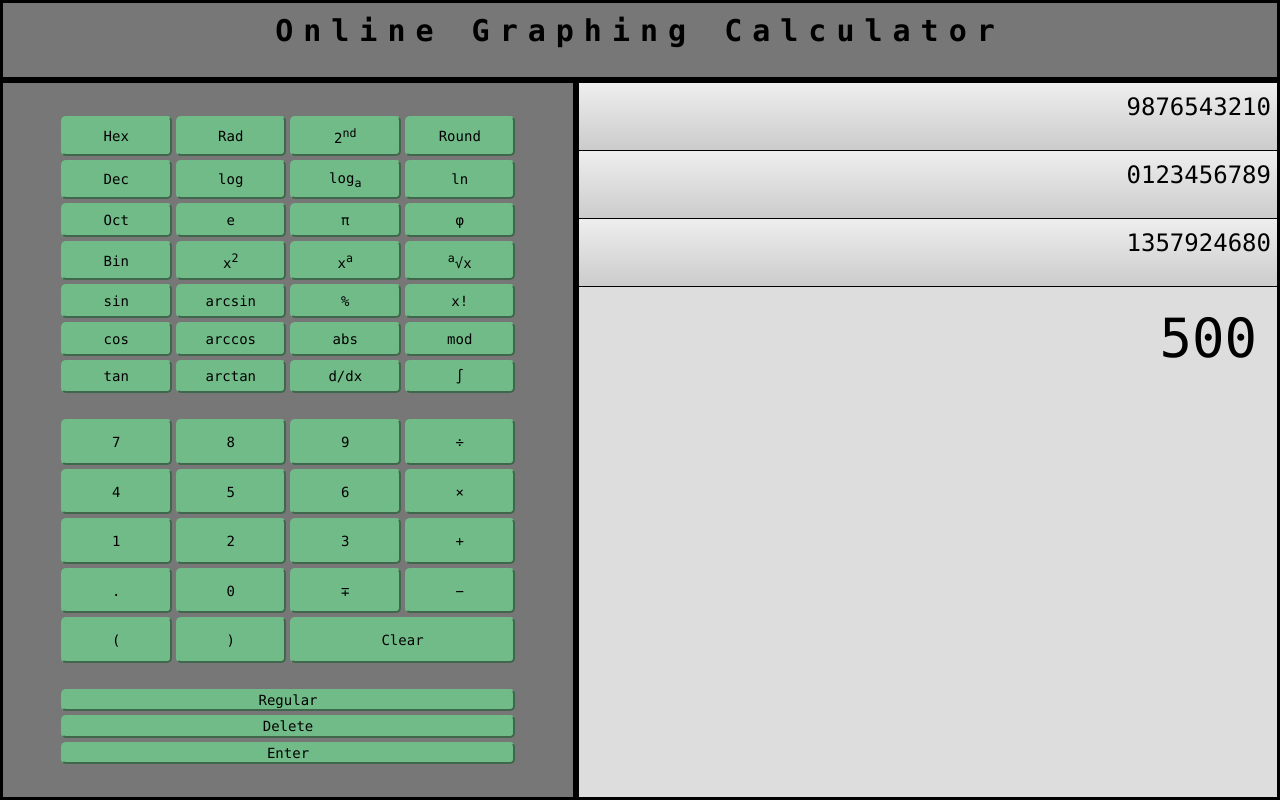
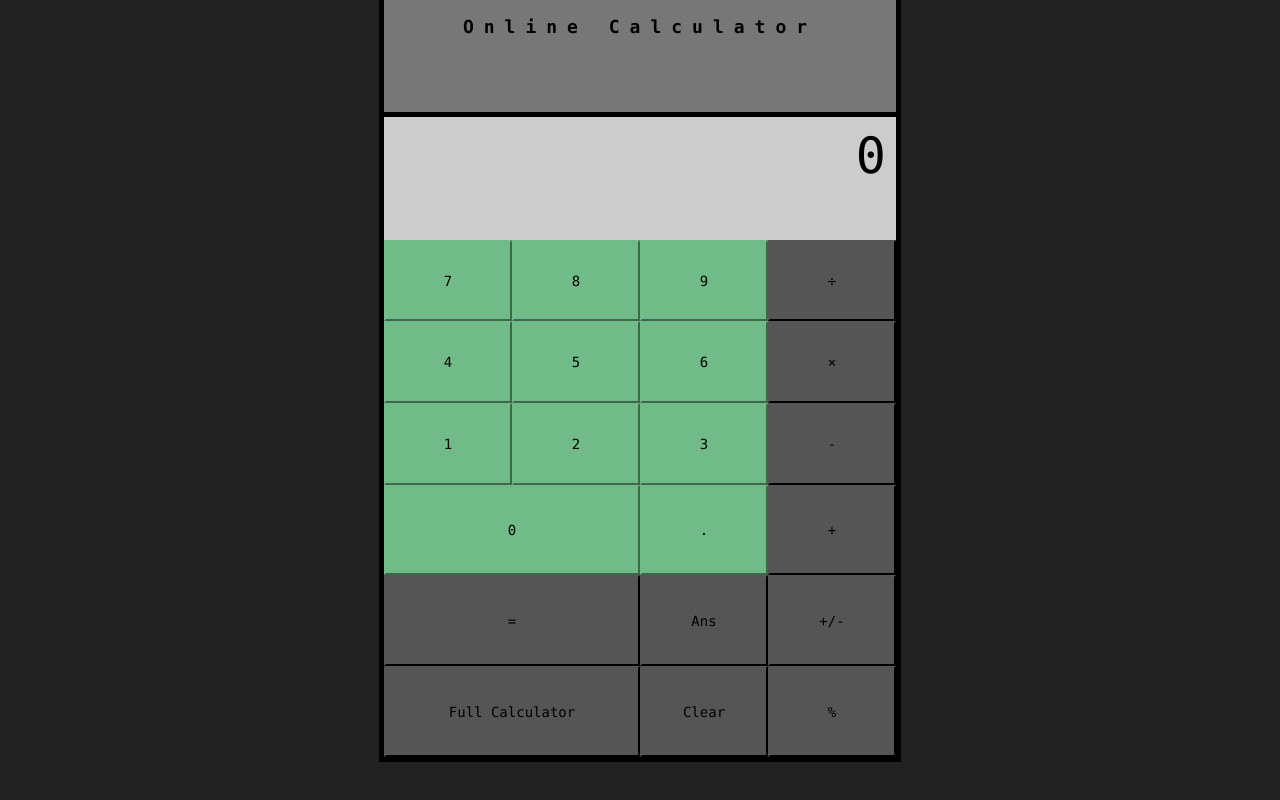
Before and after one commit to penguinbearking/pocket-calculator, a plain HTML site: page index.html in a window 1280 px wide. Drawn offline with Linux system fonts and the light colour scheme.

Commit message:
did stuff

```diff
--- /dev/null
+++ b/cpscripts/cpscript.js
@@ -0,0 +1,73 @@
+//TEXT BOX ON CALC CAN ONLY HOLD 10 CHARACTERS WHEN TEXT IS 50PX and BOX IS 300PX WIDE//
+
+var numstring = '';
+var mem = '0';
+
+function num(number) {
+
+	if(needNewline == true) {
+		mem = numstring;
+		numstring = '';
+		needNewline = false;
+	}
+
+	if(number == '1') {
+		numstring = numstring + "1";
+	}
+	else if(number == '2') {
+		numstring = numstring + "2";
+	}
+	else if(number == '3') {
+		numstring = numstring + "3";
+	}
+	else if(number == '4') {
+		numstring = numstring + "4";
+	}
+	else if(number == '5') {
+		numstring = numstring + "5";
+	}
+	else if(number == '6') {
+		numstring = numstring + "6";
+	}
+	else if(number == '7') {
+		numstring = numstring + "7";
+	}
+	else if(number == '8') {
+		numstring = numstring + "8";
+	}
+	else if(number == '9') {
+		numstring = numstring + "9";
+	}
+	else if(number == '0') {
+		numstring = numstring + "0";
+	}
+	else if(number == 'dec') {
+		numstring = numstring + ".";
+	}
+	else if(number == 'ans') {
+		numstring = numstring + mem;
+	}
+
+	else {
+		numstring = "Error"
+	}
+
+	//Checks that the
+	for (let i=numstring.length-1; i>=0; i++) {
+		let temparr
+		if(numstring[i] == '+' || numstring[i] == '-' || numstring[i] == '*' || numstring[i] == '/') {
+			break;
+		}
+		if(i%3 == 0) {
+			temparr = numstring.split("");
+			temparr.splice(numstring.length-1-i, 0, ',')
+			numstring = '';
+			for (let j=0; j<=temparr.length-1; j++) {
+				numstring = numstring + temparr[j];
+			}
+		}
+	}
+
+	document.getElementById("mathtxt").innerHTML = numstring;
+
+}
--- /dev/null
+++ b/cpstyles/cpstyle.css
@@ -0,0 +1,196 @@
+* {
+	font-family: 'Lucida Console', Monaco, monospace;
+	margin: 0;
+
+}
+
+body {
+
+	width: 100%;
+	height: 100%;
+	position: fixed;
+    background-color: #222222;
+
+}
+
+#header {
+    padding-top: 2vh;
+    padding-bottom: 2vh;
+    height: 10vh;
+    width: 40%;
+    margin: 0 auto;
+    background-color: #777777;
+    text-align: center;
+    border: 5px solid black;
+    border-top: none;
+
+    min-width: 275px;
+    min-height: 50px;
+
+}
+
+#header-text {
+    font-size: 18px;
+    color: #000000;
+    letter-spacing: 10px;
+
+}
+
+#mathtxt {
+    font-size: 50px;
+    text-align: right;
+
+
+}
+
+
+#viewbar {
+	height: 16%;
+	background-color: #cccccc;
+	bottom-border: 4px solid black;
+	padding: 2%;
+
+}
+
+#calcmain {
+    min-width: 275px;
+    min-height: 420px;
+
+	margin: 0 auto;
+	width: 40%;
+	height: 80%;
+	border: 5px solid black;
+    border-top: none;
+
+}
+
+#calctable {
+	height: 80%;
+}
+
+table {
+	width: 100%;
+	padding: 0;
+	border-collapse: collapse;
+	border-spacing: 0;
+	height: 101%;
+
+}
+
+table, td, tr {
+
+}
+
+td {
+	width: 25%;
+	padding: 0;
+}
+
+tr {
+	padding: 0;
+	display: table-row;
+}
+
+button {
+	/*
+	DEFAULT STYLING FOR BUTTONS
+	border-color: rgb(216, 216, 216) rgb(209, 209, 209) rgb(186, 186, 186);
+    border-style: solid;
+    border-width: 1px;
+    padding: 1px 7px 2px;
+    align-items: flex-start;
+    text-align: center;
+    cursor: default;
+    color: buttontext;
+    background-color: buttonface;
+    box-sizing: border-box;
+    padding: 2px 6px 3px;
+    border-width: 2px;
+    border-style: outset;
+    border-color: buttonface;
+    border-image: initial;
+    text-rendering: auto;
+    color: initial;
+    letter-spacing: normal;
+    word-spacing: normal;
+    text-transform: none;
+    text-indent: 0px;
+    text-shadow: none;
+    display: inline-block;
+    text-align: start;
+    margin: 0em;
+    font: 400 11px system-ui;
+    -webkit-writing-mode: horizontal-tb !important;
+    -webkit-appearance: button;
+    */
+
+
+    align-items: center;
+    text-align: center;
+    cursor: default;
+    color: #000000;
+    width: 100%;
+    height: 100%;
+    display: block;
+    box-sizing: border-box;
+    border-radius: 0px;
+    display: inline;
+    padding: 1%;
+    font-size: 14px;
+    transition: .8;
+
+}
+
+.buttont0:hover {
+	background-color: #60aa77;
+    border-color: #60aa77;
+
+}
+
+button:focus {
+	outline: none;
+
+}
+
+.buttont0 {
+    background-color: #71bb88;
+    border-color: #71bb88;
+
+}
+
+.buttont0:hover {
+    background-color: #60aa77;
+    border-color: #60aa77;
+
+}
+
+.buttont1 {
+    background-color: #555555;
+    border-color: #555555;
+
+}
+
+.buttont1:hover {
+    background-color: #444444;
+    border-color: #444444;
+
+}
+
+.buttont2 {
+    background-color: #555555;
+    border-color: #555555;
+
+}
+
+.buttont2:hover {
+    background-color: #444444;
+    border-color: #444444;
+
+}
+
+
+
+a {
+    color: inherit;
+    text-decoration: inherit;
+}
--- a/index.html
+++ b/index.html
@@ -1,139 +1,65 @@
-<!DOCTYPE html>
-<html>
+<!Doctype HTML>
 
+<html onresize='checkResize();'>
 	<head>
-		<title>Calculator</title>
+		<title>Pocket Calculator</title>
 		<meta charset='utf-8'>
-		<link rel='stylesheet' type='text/css' href='./style/mainstyle.css'/>
-		<link rel='stylesheet' type='text/css' href='./style/calctablestyle.css'/>
-		<link rel='stylesheet' type='text/css' href='./style/displaystyle.css'/>
-		<link rel='stylesheet' type='text/css' href='./style/headerstyle.css'/>
-		<script type='text/javascript' src='./script/mainscript.js'></script>
-		<script type='text/javascript' src='./script/ops.js'></script>
-		<script type='text/javascript' src='./script/regtograph.js'></script>
+		<link rel='stylesheet' type = 'text/css' href='./cpstyles/cpstyle.css'/>
+		<script type= 'text/javascript' src='./cpscripts/cpscript.js'></script>
 	</head>
 
-	<body onload='startup()'>
-
+	<body>
 		<div id='header'>
-			<h1 id='header-text'>Online Graphing Calculator</h1>
+			<h1 id='header-text'>Online Calculator</h1>
 		</div>
 
-		<div id='main'>
 
-			<div id='calctable1'>
-				<table class='functable'>
-					<tbody>
+		<div id='calcmain'>
+			<div id='viewbar'>
+				<p id='mathtxt'>0</p>
+			</div>
+			<div id='calctable'>
+				<table>
+
 					<tr>
-							<td><button onclick='compops("hex");' id='Radians'>Hex</button></td>
-							<td><button onclick='compops("degrad");' id='button2'>Rad</button></td>
-							<td><button onclick='switchbuttons();' id='button3'>2<sup>nd</sup></button></td>
-							<td><button onclick='compops("round");' id='button4'>Round</button></td>
+						<td><button class='buttont0' onclick='nums("7");'>7</button></td>
+						<td><button class='buttont0' onclick='nums("8");'>8</button></td>
+						<td><button class='buttont0' onclick='nums("9");'>9</button></td>
+						<td><button class='buttont1' onclick='ops("div");'>&divide;</button></td>
 					</tr>
 					<tr>
-							<td><button onclick='compops("dec");' id='button1'>Dec</button></td>
-							<td><button onclick='compops("log");' id='button2'>log</button></td>
-							<td><button onclick='compops("loga");' id='button3'>log<sub>a</sub></button></td>
-							<td><button onclick='compops("ln");' id='button4'>ln</button></td>
+						<td><button class='buttont0' onclick='nums("4");'>4</button></td>
+						<td><button class='buttont0' onclick='nums("5");'>5</button></td>
+						<td><button class='buttont0' onclick='nums("6");'>6</button></td>
+						<td><button class='buttont1' onclick='ops("mul")';>&times;</button></td>
 					</tr>
 					<tr>
-							<td><button onclick='compops("oct");' id='button1'>Oct</button></td>
-							<td><button onclick='getnums("e");' id='button2'>e</button></td>
-							<td><button onclick='getnums("pi");' id='button3'>π</button></td>
-							<td><button onclick='getnums("gr");' id='button4'>φ</button></td>
+						<td><button class='buttont0' onclick='nums("1");'>1</button></td>
+						<td><button class='buttont0' onclick='nums("2");'>2</button></td>
+						<td><button class='buttont0' onclick='nums("3");'>3</button></td>
+						<td><button class='buttont1' onclick='ops("sub")';>-</button></td>
+					</tr>
+
+					<tr>
+						<td colspan='2'><button class='buttont0' onclick='nums("0");'>0</button></td>
+						<td><button class='buttont0' onclick='nums("dec");'>.</button></td>
+						<td><button class='buttont1' onclick='ops("add")';>+</button></td>
 					</tr>
 					<tr>
-							<td><button onclick='compops("bin");' id='button1'>Bin</button></td>
-							<td><button onclick='compops("x2");' id='button2'>x<sup>2</sup></button></td>
-							<td><button onclick='compops("xa");' id='button3'>x<sup>a</sup></button></td>
-							<td><button onclick='compops("asqrtx");' id='button4'><sup>a</sup>&radic;x</button></td>
+						<td colspan='2'><button class='buttont2' onclick='evaluate("enter");'>=</button></td>
+						<td><button class='buttont2'onclick='nums("ans");'>Ans</button></td>
+						<td><button class='buttont1' onclick='ops("neg")';>+/-</button></td>
 					</tr>
 					<tr>
-							<td><button onclick='compops("sin");' id='button1'>sin</button></td>
-							<td><button onclick='compops("arcsin");' id='button2'>arcsin</button></td>
-							<td><button onclick='compops("per");' id='button3'>%</button></td>
-							<td><button onclick='compops("xfact");' id='button4'>x!</button></td>
+						<td colspan='2'><button class='buttont2' id='link-to-full'><a href='./GraphingCalculator/graphcalculator.html'>Full Calculator</a></button></td>
+						<td colspan='1'><button class='buttont2' onclick='evaluate("clear")';>Clear</button></td>
+						<td><button class='buttont1' onclick='ops("per")';>%</button></td>
 					</tr>
-						<tr>
-							<td><button onclick='compops("cos");' id='button1'>cos</button></td>
-							<td><button onclick='compops("arccos");' id='button2'>arccos</button></td>
-							<td><button onclick='compops("abs");' id='button3'>abs</button></td>
-							<td><button onclick='compops("mod");' id='button4'>mod</button></td>
-						</tr>
-						<tr>
-							<td><button onclick='compops("tan");' id='button1'>tan</button></td>
-							<td><button onclick='compops("arctan");' id='button2'>arctan</button></td>
-							<td><button onclick='compops("der");' id='button3'>d/dx</button></td>
-							<td><button onclick='compops("int");' id='button4'>&int;</button></td>
-						</tr>
-					</tbody>
+
 				</table>
-
-				<table class='numtable'>
-					<tbody>
-						<tr>
-							<td><button onclick='getnums("7");' id='buttona0'>7</button></td>
-							<td><button onclick='getnums("8");' id='buttona1'>8</button></td>
-							<td><button onclick='getnums("9");' id='buttona2'>9</button></td>
-							<td><button onclick='simpop("div");' id='buttona3'>&divide;</button></td>
-						</tr>
-						<tr>
-							<td><button onclick='getnums("4");' id='buttonb0'>4</button></td>
-							<td><button onclick='getnums("5");' id='buttonb1'>5</button></td>
-							<td><button onclick='getnums("6");' id='buttonb2'>6</button></td>
-							<td><button onclick='simpop("mul");' id='buttonb3'>&times;</button></td>
-						</tr>
-						<tr>
-							<td><button onclick='getnums("1");' id='buttonc0'>1</button></td>
-							<td><button onclick='getnums("2");' id='buttonc1'>2</button></td>
-							<td><button onclick='getnums("3");' id='buttonc2'>3</button></td>
-							<td><button onclick='simpop("plus");' id='buttonc3'>+</button></td>
-						</tr>
-						<tr>
-							<td><button onclick='getnums(".");' id='buttond0'>.</button></td>
-							<td><button onclick='getnums("0");' id='buttond1'>0</button></td>
-							<td><button onclick='simpop("plusmin");' id='buttond2'>&#x2213;</button></td>
-							<td><button onclick='simpop("min");' id='buttond3'>&minus;</button></td>
-						</tr>
-						<tr>
-							<td colspan='1'><button onclick='getnums("opar");' id='buttond0'>(</button></td>
-							<td colspan='1'><button onclick='getnums("cpar");' id='buttond0'>)</button></td>
-							<td colspan='2'><button onclick='clear("clr");' id='buttond0'>Clear</button></td>
-						</tr>
-					</tbody>
-				</table>
-
-				<table class='entertable'>
-					<tbody>
-						<tr>
-							<td colspan='4'><button onclick='switchtype();' id='buttonf0'>Regular</button></td>
-						</tr>
-						<tr>
-							<td colspan='4'><button onclick='clear("del");' id='buttonf1'>Delete</button></td>
-						</tr>
-						<tr>
-							<td colspan='4'><button onclick='solve();' id='buttonf2'>Enter</button></td>
-						</tr>
-					</tbody>
-				</table>
-			</div>
-
-			<div id='screen'>
-				<div class='txtlines'>
-					<p class='mathtxt'>9876543210</p>
-				</div>
-				<div class='txtlines'>
-					<p class='mathtxt'>0123456789</p>
-				</div>
-				<div class='txtlines'>
-					<p class='mathtxt'>1357924680</p>
-				</div>
-				<div id='graph-canvas'>
-					<p id='answertxt'>500</p>
 			</div>
 		</div>
 
-		</div>
+
 	</body>
-
 </html>
```
Lines whose indentation alone changed are shown as unchanged.
